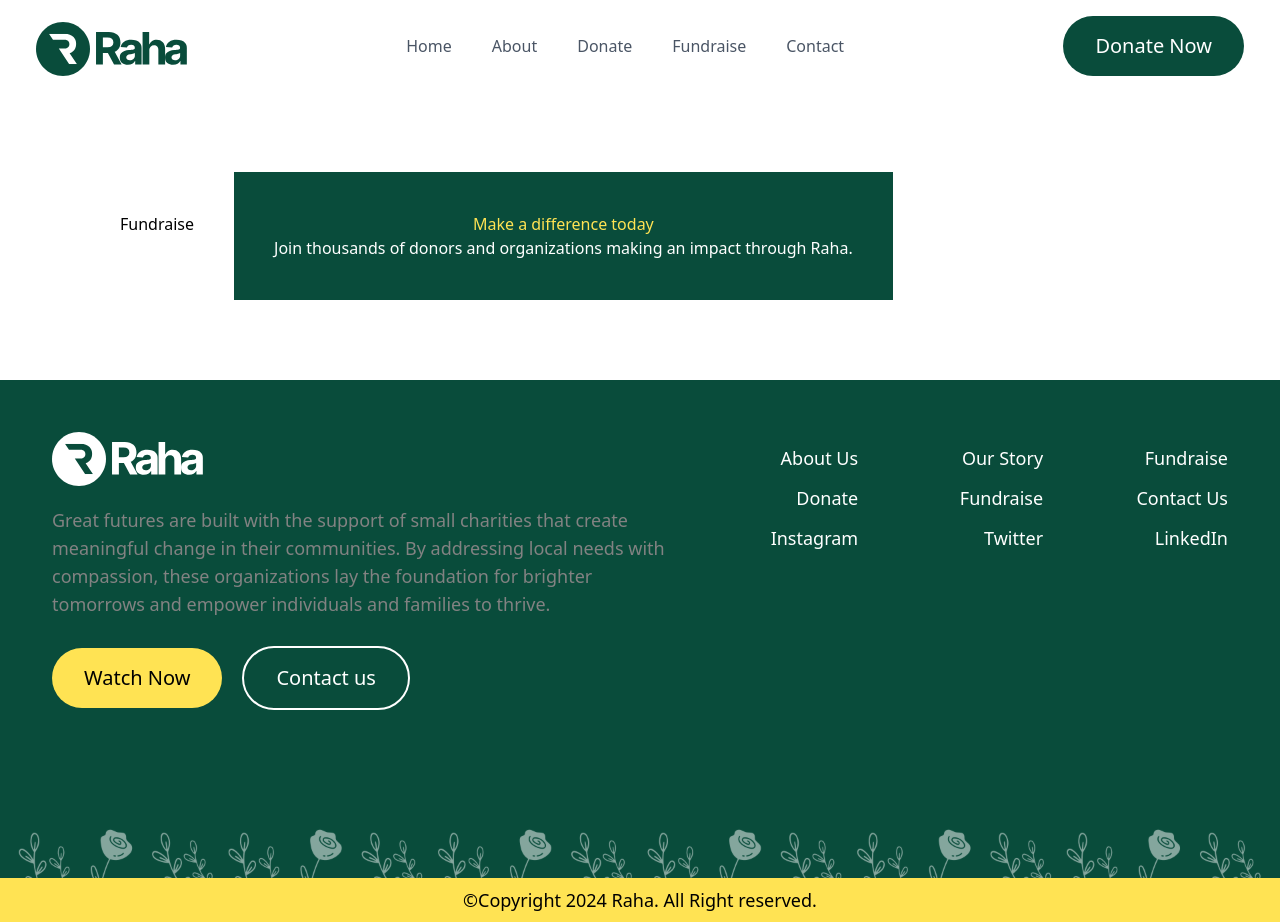
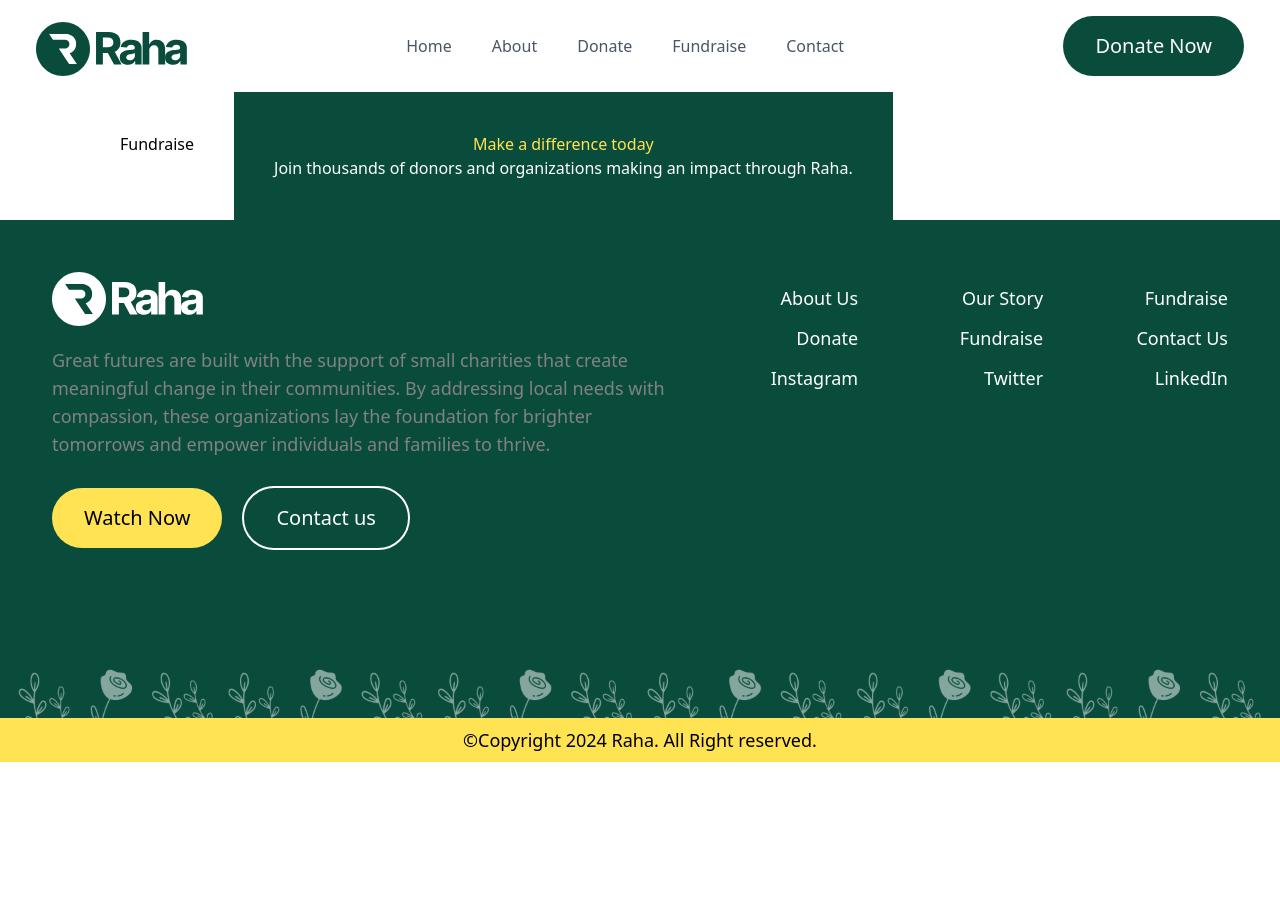
Before and after one commit to Prudentdev-xyz/Raha-app-new, a React (Vite) app: page /Fundraise in a window 1280 px wide. After the commit the page ends 800 px from the top, so only its background shows below. Built offline with nearby package versions, Linux system fonts and the light colour scheme.

Commit message:
fix-padding-X

```diff
--- a/src/pages/FundraisePage.jsx
+++ b/src/pages/FundraisePage.jsx
@@ -2,7 +2,7 @@ import React from "react";
 
 export const FundraisePage = () => {
   return (
-    <div className="flex p-20">
+    <div className="flex px-20">
       <div className="p-10">
         <h1>Fundraise</h1>
       </div>
```
